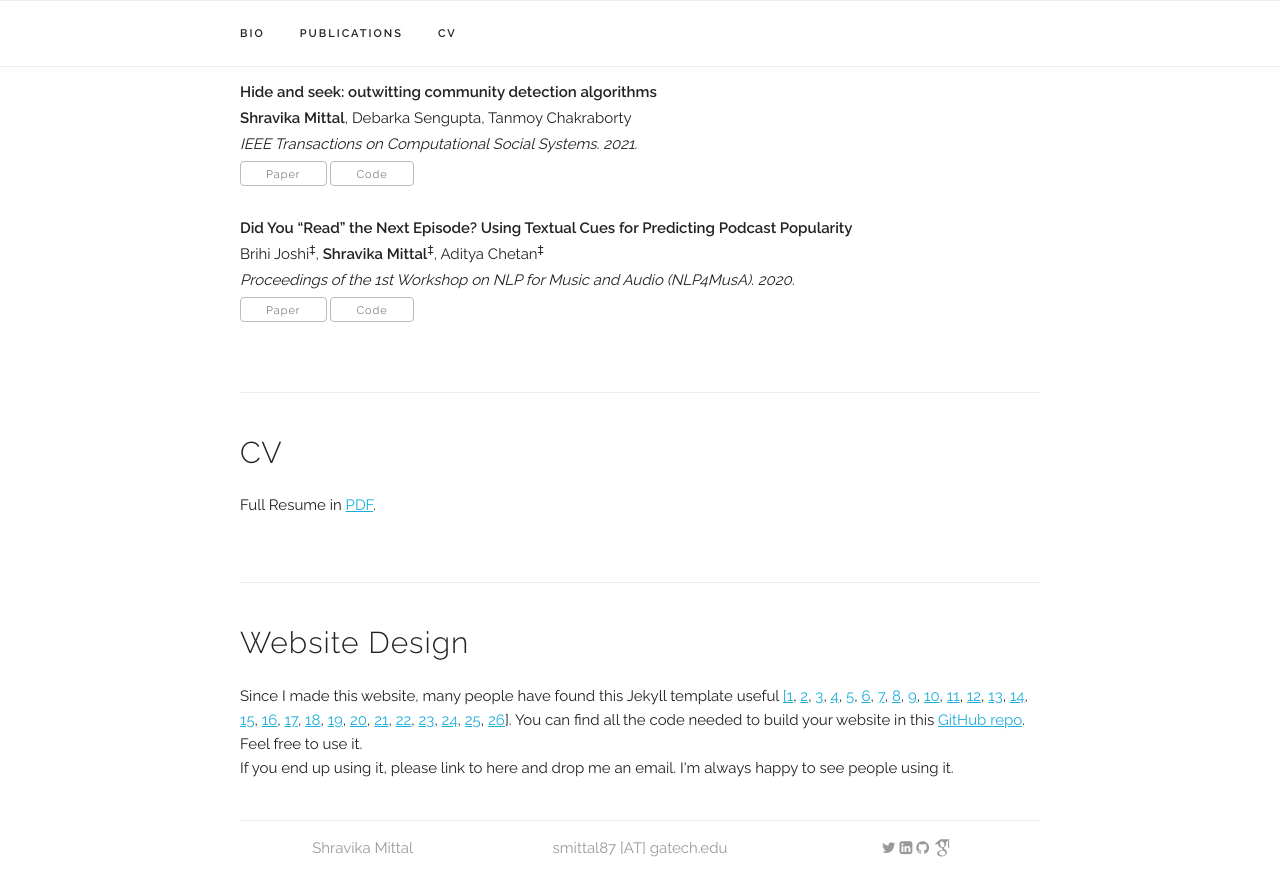
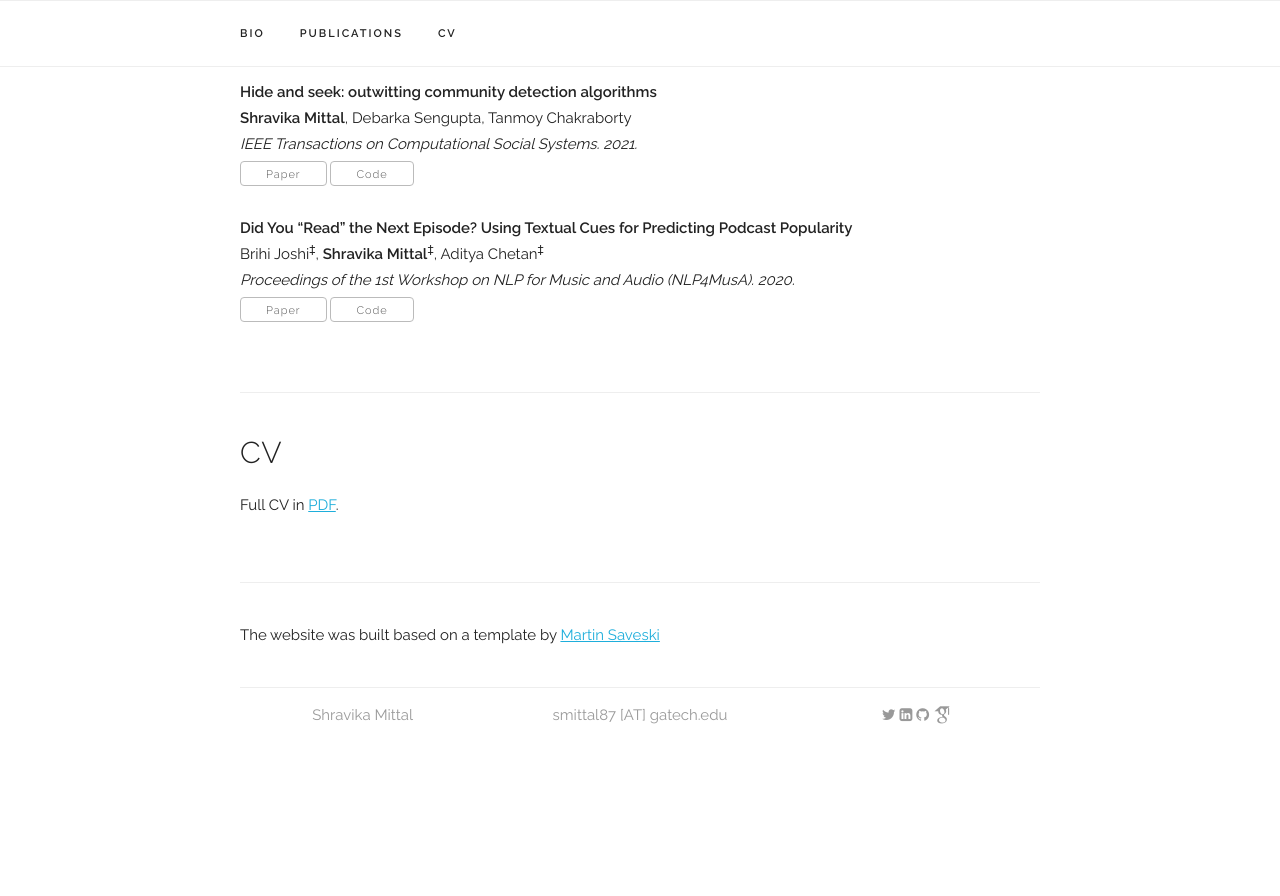
Before and after one commit to mittalshravika/mittalshravika.github.io, a Jekyll site: the page built from index.html, in a window 1280 px wide and 900 px high, scrolled down 1148 px. Shown: the top 896 px of the window. Built offline with Jekyll 4.4.1, drawn with Linux system fonts in a browser that asks for light colours; some web fonts are replaced; after the commit the page ends 1915 px from its top, so only the background shows below that.

Commit message:
Update index.html

```diff
--- a/index.html
+++ b/index.html
@@ -254,7 +254,7 @@ title: Home
 <div class="docs-section" id="resume">
   <h4>CV</h4>
 
-  <p>Full Resume in <a href={{ "/assets/cv/ShravikaMittal_Resume.pdf" | prepend: site.baseurl }} target="_blank">PDF</a>.</p>
+  <p>Full CV in <a href={{ "/assets/cv/ShravikaMittal_Resume.pdf" | prepend: site.baseurl }} target="_blank">PDF</a>.</p>
 
   <!-- The Timeline -->
   <!--   <ul class="timeline">
@@ -278,38 +278,5 @@ title: Home
 
 
 <div class="docs-section" id="template">
-    <h4>Website Design</h4>
-    Since I made this website, many people have found this Jekyll template useful
-    <a href="https://people.csail.mit.edu/davidam/" target="_blank">[1</a>,
-    <a href="https://thashim.github.io/" target="_blank">2</a>,
-    <a href="https://pauljwright.github.io/" target="_blank">3</a>,
-    <a href="https://bayesianbrad.github.io/" target="_blank">4</a>,
-    <a href="https://ahxt.github.io/" target="_blank">5</a>,
-    <a href="https://code-terminator.github.io/" target="_blank">6</a>,
-    <a href="https://dinacmistry.github.io/" target="_blank">7</a>,
-    <a href="https://stanniszhou.github.io/" target="_blank">8</a>,
-    <a href="http://binghongchen.net/" target="_blank">9</a>,
-    <a href="https://jirvin16.github.io/" target="_blank">10</a>,
-    <a href="https://mengliu1998.github.io/" target="_blank">11</a>,
-    <a href="https://amir-rahimi.github.io/" target="_blank">12</a>,
-    <a href="https://taoyds.github.io/" target="_blank">13</a>,
-    <a href="https://zhangjingtun.com/" target="_blank">14</a>,
-    <a href="https://www.saraiht.com/" target="_blank">15</a>,
-    <a href="https://tomyan555.github.io/" target="_blank">16</a>,
-    <a href="https://abhishekgrewal.github.io/" target="_blank">17</a>,
-    <a href="https://xuezhemax.github.io/" target="_blank">18</a>,
-    <a href="https://mmeendez8.github.io/" target="_blank">19</a>,
-    <a href="https://pkassraie.github.io/" target="_blank">20</a>,
-    <a href="https://ninasakhnini.dev/" target="_blank">21</a>,
-    <a href="http://www.yapengtian.com/" target="_blank">22</a>,
-    <a href="https://weijian-li.github.io/" target="_blank">23</a>,
-    <a href="https://www.seas.upenn.edu/~elenter/" target="_blank">24</a>,
-    <a href="https://cm-bf.github.io/" target="_blank">25</a>,
-    <a href="https://stuartburrell.github.io/" target="_blank">26</a>].
-    <!--<br/>-->
-    You can find all the code needed to build your website in this <a href="https://github.com/msaveski/www_personal" target="_blank">GitHub repo</a>.
-    Feel free to use it. <br/>
-
-    If you end up using it, please link to here and drop me an email.
-    I'm always happy to see people using it.
+    The website was built based on a template by <a href="https://web.stanford.edu/~msaveski/" target="_blank">Martin Saveski</a>
 </div>
```
